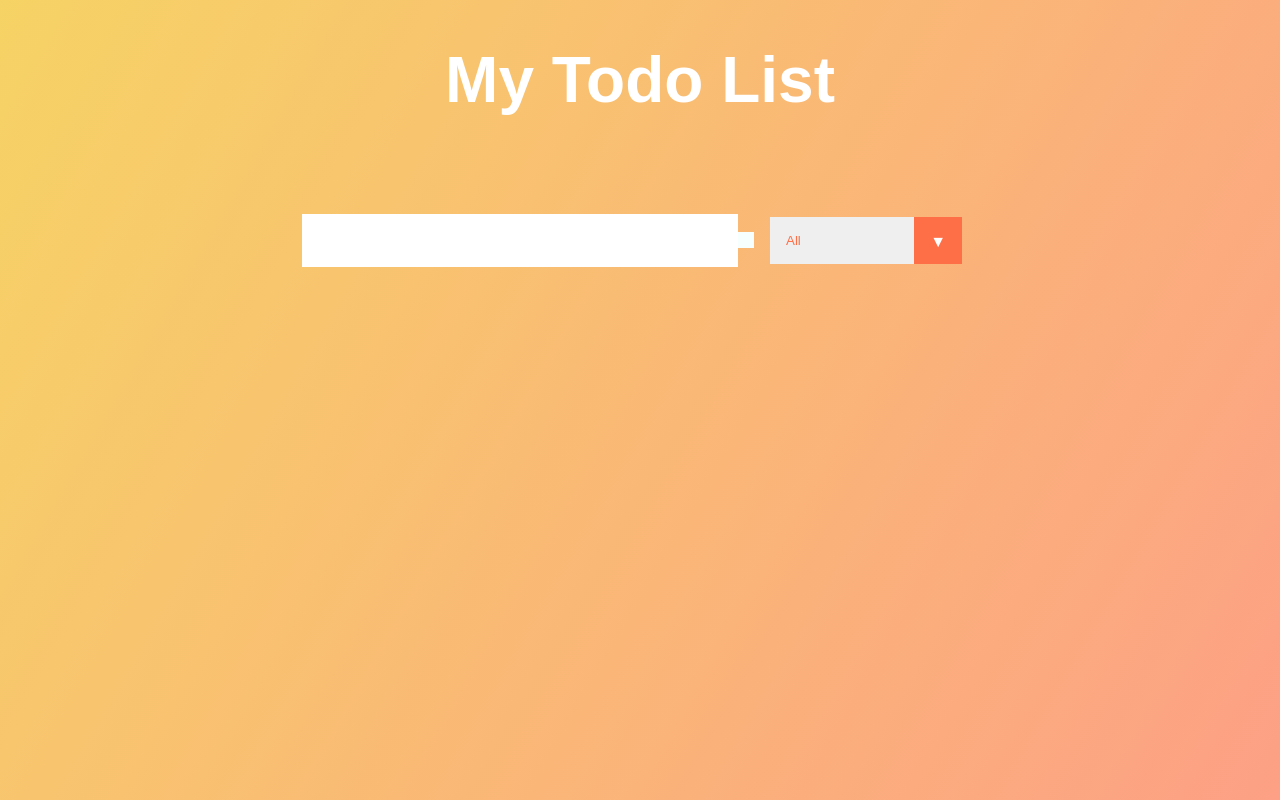
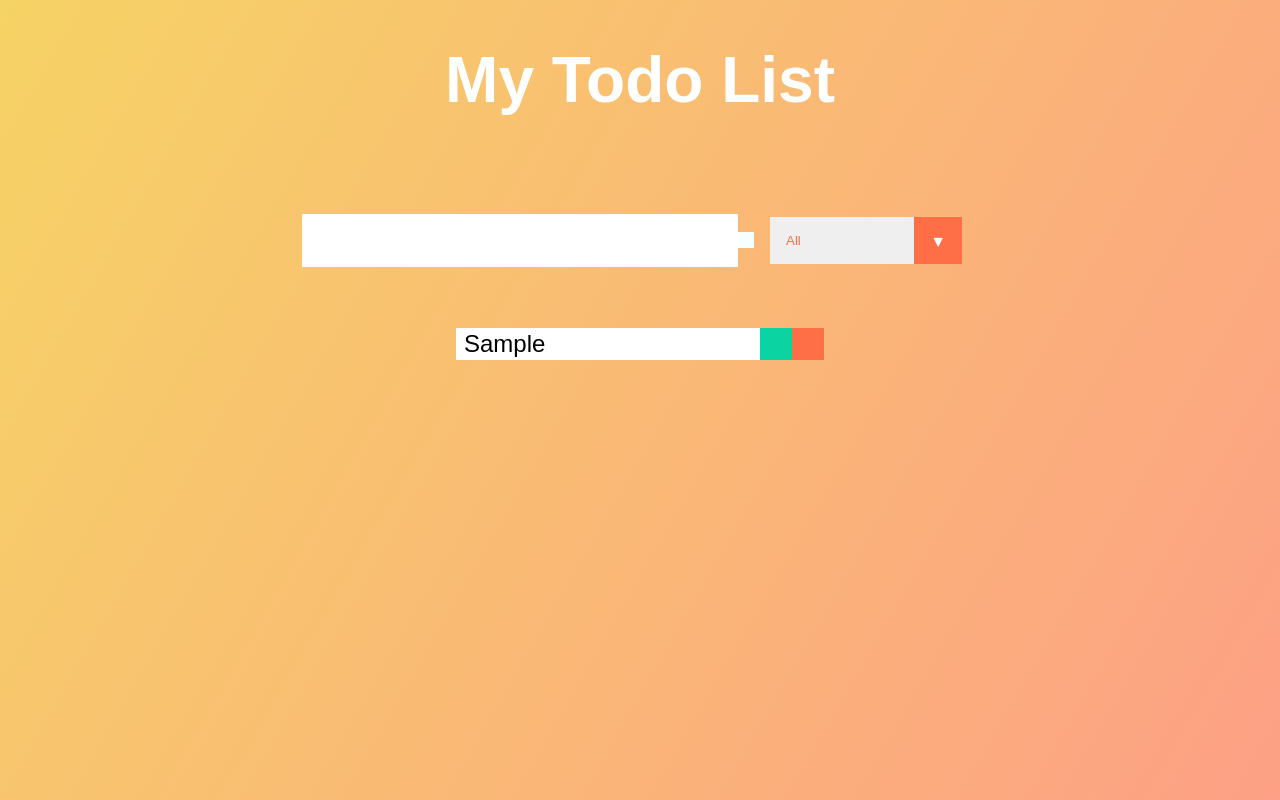
Before and after one commit to martinagabrielli/react-todo-app, a React (Create React App) app: page / in a window 1280 px wide. Both pictures are taken after typing "Sample" into the empty fields and a click on the button 746 px from the left and 240 px from the top of the page. Built offline with nearby package versions, Linux system fonts and the light colour scheme; the HTML template or start-up script is replaced by a standard one.

Commit message:
added todos map function to allow todos to show up

```diff
--- a/src/App.js
+++ b/src/App.js
@@ -12,7 +12,7 @@ function App() {
         <h1>My Todo List</h1>
       </header>
       <Form inputText={inputText} todos={todos} setTodos={setTodos} setInputText={setInputText} />
-      <TodoList />
+      <TodoList todos={todos}/>
     </div>
   );
 }
--- a/src/components/Form.js
+++ b/src/components/Form.js
@@ -14,7 +14,7 @@ const Form = ({setInputText, todos, setTodos, inputText}) => {
     }
     return(
         <form>
-            <input value={inputText} onInput={inputTextHandler} type="text" className="todo-input" />
+            <input value={inputText} onChange={inputTextHandler} type="text" className="todo-input" />
             <button onClick={submitTodoHandler} className="todo-button" type="submit">
             <i className="fas fa-plus-square"></i>
             </button>
--- a/src/components/Todo.js
+++ b/src/components/Todo.js
@@ -1,9 +1,9 @@
 import React from 'react'
 
-const Todo = () => {
+const Todo = ({text}) => {
     return (
         <div className="todo">
-            <li className="todo-item">Hey</li>
+            <li className="todo-item">{text}</li>
             <button className="complete-btn">
                 <i className="fas fa check"></i>
             </button>
--- a/src/components/TodoList.js
+++ b/src/components/TodoList.js
@@ -1,12 +1,15 @@
 import React from 'react'
 import Todo from './Todo'
 
-const TodoList = () => {
+const TodoList = ({todos}) => {
+
     return (
         <div>
             <div className="todo-container">
                 <ul className="todo-list">
-
+                    {todos.map(todo => (
+                        <Todo key={todo.id} text={todo.text} />
+                    ))}
                 </ul>
             </div>
         </div>
```
Also changed, not shown: 1 other file (tests, documents, lock files or other folders).
